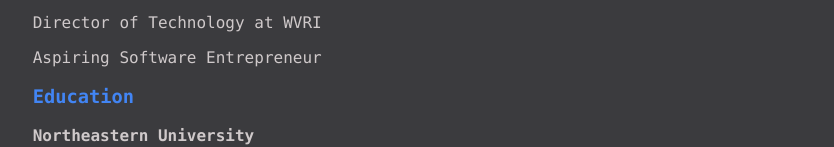
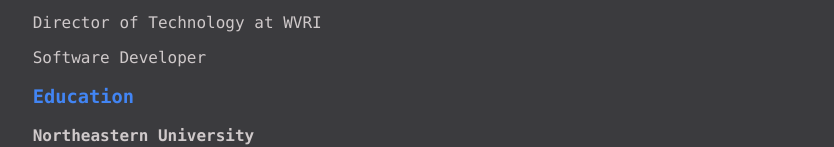
Before and after one commit to iRahulNRao/portfolio-site, a plain HTML site: page index.html in a window 1280 px wide. Shown: the part 212-359 px from the top of the page, without its empty margins (222-1056 px from the left). Drawn offline with Linux system fonts and the light colour scheme.

Commit message:
Update index.html

```diff
--- a/index.html
+++ b/index.html
@@ -34,7 +34,7 @@ About Me
 <p><strong>Rahul Rao</strong></p>
 <p>IT Student</p>
 <p>Director of Technology at WVRI</p>
-<p>Aspiring Software Entrepreneur</p>
+<p>Software Developer</p>
 <h3 class="pr">
 Education
 </h3>
```
